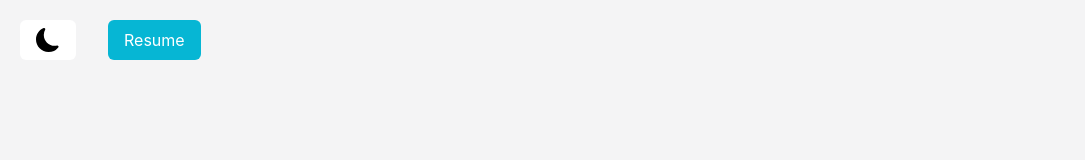
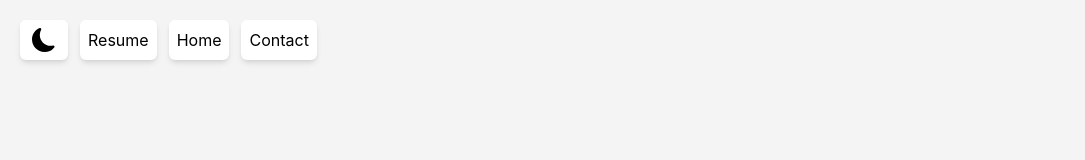
Before and after one commit to ahmettopal/react-portfolio, a Next.js app: page / in a window 1280 px wide. Shown: the top 160 px of the page, without its empty margins (0-1085 px from the left). Built offline with nearby package versions, Linux system fonts and the light colour scheme.

Commit message:
add home & contact to navbar

```diff
--- a/components/Navbar.js
+++ b/components/Navbar.js
@@ -1,18 +1,19 @@
 import React from "react";
 import { BsFillMoonFill, BsSun } from "react-icons/bs";
+import NextLink from "next/link";
 import { resume } from "../constants";
 
 export const Navbar = ({ onMode = () => { }, darkMode }) => {
     return (
         <nav className='py-5 mb-6 flex justify-between mx-5 xl:mx-48'>
             <ul className='flex items-center'>
-                <li onClick={() => onMode()} className="bg-white dark:bg-zinc-700 rounded-md px-4 py-2">
+                <li onClick={() => onMode()} className="bg-white dark:bg-zinc-700 rounded-md px-3 py-2 shadow-md">
                     {darkMode === true ?
                         <BsSun className='cursor-pointer text-2xl text-white' />
                         :
                         <BsFillMoonFill className='cursor-pointer text-2xl' />}
                 </li>
-                <li className='bg-cyan-500 text-white px-4 py-2 rounded-md ml-8'>
+                <li className='bg-white dark:bg-zinc-700 text-black dark:text-white px-2 py-2 rounded-md ml-3 shadow-md'>
                     <a
                         href={resume}
                         alt="resume"
@@ -20,6 +21,16 @@ export const Navbar = ({ onMode = () => { }, darkMode }) => {
                         rel="noopener noreferrer"
                     >Resume</a>
                 </li>
+                <li className='bg-white dark:bg-zinc-700 text-black dark:text-white px-2 py-2 rounded-md ml-3 shadow-md'>
+                    <NextLink href={"/"}>
+                        Home
+                    </NextLink>
+                </li>
+                <li className='bg-white dark:bg-zinc-700 text-black dark:text-white px-2 py-2 rounded-md ml-3 shadow-md'>
+                    <NextLink href={"/contact"}>
+                        Contact
+                    </NextLink>
+                </li>
             </ul>
         </nav>
     );
--- a/components/contact/ContactForm.js
+++ b/components/contact/ContactForm.js
@@ -1,4 +1,4 @@
-import React, { useState, useRef, useEffect } from "react";
+import React from "react";
 
 const ContactForm = () => {
     return (
--- a/components/greeting/Greeting.js
+++ b/components/greeting/Greeting.js
@@ -8,7 +8,7 @@ import { BsMouse } from "react-icons/bs";
 
 const Greetings = () => {
     return (
-        <div className="mt-20 2xl:mt-28">
+        <div className="md:mt-20 2xl:mt-28">
             <div className='flex items-center justify-center flex-col-reverse md:flex-row md:space-x-15 lg:space-x-28'>
                 <div className='text-start p-8'>
                     <p className="text-2xl md:text-6xl 2xl:text-9xl py-2 dark:text-teal-100 font-sourceCodePro">Ahmet Topal</p>
--- a/components/skills/SkillCard.js
+++ b/components/skills/SkillCard.js
@@ -4,7 +4,7 @@ import Image from 'next/image';
 const SkillCard = ({ name, svg }) => {
     return (
         <div className="transition ease-in-out hover:-translate-y-1 hover:scale-110 duration-150">
-            <div className="text-center shadow-lg p-2 md:p-5 rounded-md dark:bg-zinc-800">
+            <div className="text-center shadow-md p-2 md:p-5 rounded-md dark:bg-zinc-800 bg-white">
                 <Image
                     src={svg}
                     width={'80%'}
```
